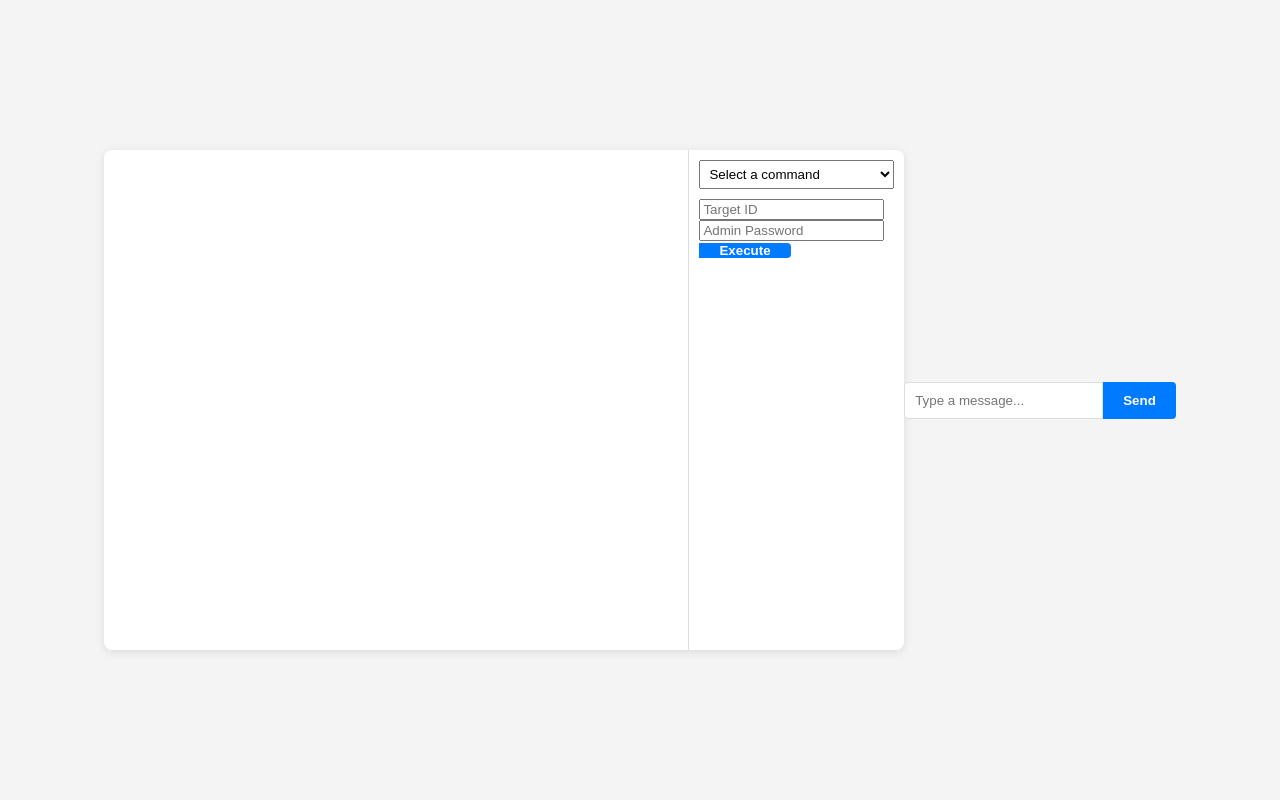
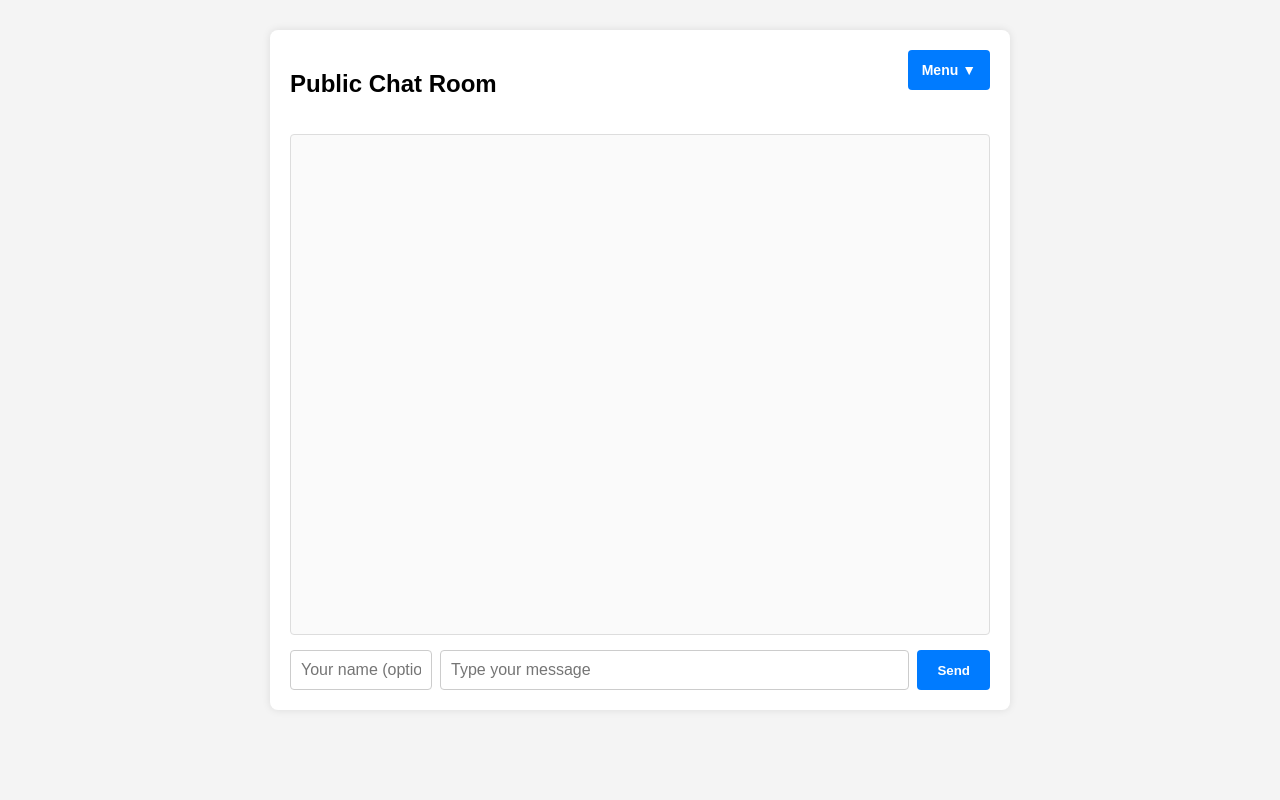
Before and after one commit to viekaslinkki1/testing, a Flask app: page / in a window 1280 px wide. Run offline with Flask 3, Linux system fonts and the light colour scheme; some libraries are stand-ins or nearby versions.

Commit message:
Update index.html

```diff
--- a/templates/index.html
+++ b/templates/index.html
@@ -1,57 +1,69 @@
 <!DOCTYPE html>
-<html lang="en">
+<html>
 <head>
-    <meta charset="UTF-8">
   <title>Public Chat Room</title>
   <script src="https://cdn.socket.io/4.3.2/socket.io.min.js"></script>
   <style>
     body {
       font-family: Arial, sans-serif;
-            background-color: #f4f4f4;
-            margin: 0;
-            padding: 0;
-            display: flex;
-            justify-content: center;
-            align-items: center;
-            height: 100vh;
+      margin: 30px;
+      background: #f4f4f4;
     }
     #chat-container {
-            width: 80%;
-            max-width: 800px;
-            background-color: white;
+      max-width: 700px;
+      margin: 0 auto;
+      background: white;
       border-radius: 8px;
-            box-shadow: 0 2px 10px rgba(0, 0, 0, 0.1);
-            overflow: hidden;
+      padding: 20px;
+      box-shadow: 0 0 8px rgba(0,0,0,0.1);
       display: flex;
+      flex-direction: column;
+      height: 80vh;
+      position: relative;
     }
     #messages {
-            flex: 3;
-            list-style-type: none;
-            margin: 0;
+      flex-grow: 1;
+      overflow-y: auto;
+      list-style: none;
       padding: 0;
-            border-right: 1px solid #ddd;
-            height: 500px;
-            overflow-y: auto;
+      margin-bottom: 15px;
+      border: 1px solid #ddd;
+      border-radius: 4px;
+      background: #fafafa;
     }
     #messages li {
-            padding: 10px;
-            border-bottom: 1px solid #f1f1f1;
+      padding: 8px 12px;
+      border-bottom: 1px solid #eee;
     }
-        #messages li:nth-child(odd) {
-            background-color: #f9f9f9;
-        }
-        #control-panel {
-            flex: 1;
-            padding: 10px;
+    #messages li:last-child {
+      border-bottom: none;
     }
     #chat-form {
       display: flex;
+      gap: 8px;
+      align-items: center;
+    }
+    #username {
+      width: 120px;
+      padding: 10px;
+      font-size: 16px;
+      border: 1px solid #ccc;
+      border-radius: 4px;
+      outline: none;
+    }
+    #username:focus {
+      border-color: #007bff;
     }
     #message {
-            flex: 1;
+      flex-grow: 1;
       padding: 10px;
-            border: 1px solid #ddd;
-            border-radius: 4px 0 0 4px;
+      font-size: 16px;
+      border: 1px solid #ccc;
+      border-radius: 4px;
+      outline: none;
+    }
+    #message:focus {
+      border-color: #007bff;
     }
     button {
       padding: 0 20px;
@@ -60,88 +72,157 @@
       color: white;
       font-weight: bold;
       cursor: pointer;
-            border-radius: 0 4px 4px 0;
+      border-radius: 4px;
+      transition: background-color 0.3s;
+      height: 40px;
     }
-        select {
-            width: 100%;
-            margin-bottom: 10px;
-            padding: 5px;
+    button:hover {
+      background-color: #0056b3;
+    }
+
+    /* Dropdown menu styles */
+    .dropdown {
+      position: absolute;
+      top: 20px;
+      right: 20px;
+      user-select: none;
+    }
+    .dropdown > button {
+      background-color: #007bff;
+      color: white;
+      border: none;
+      padding: 10px 14px;
+      border-radius: 4px;
+      cursor: pointer;
+      font-weight: bold;
+      font-size: 14px;
+      transition: background-color 0.3s;
+    }
+    .dropdown > button:hover {
+      background-color: #0056b3;
+    }
+    .dropdown-content {
+      display: none;
+      position: absolute;
+      right: 0;
+      background-color: white;
+      min-width: 220px;
+      box-shadow: 0 8px 16px rgba(0,0,0,0.2);
+      border-radius: 4px;
+      padding: 12px 16px;
+      z-index: 1000;
+      font-size: 14px;
+      color: #333;
+    }
+    .dropdown.show .dropdown-content {
+      display: block;
+    }
+    .dropdown-content h4 {
+      margin-top: 0;
+      margin-bottom: 8px;
+      font-weight: bold;
+      border-bottom: 1px solid #eee;
+      padding-bottom: 4px;
+    }
+    .dropdown-content p {
+      margin: 6px 0;
+      font-family: monospace;
+      background: #f0f0f0;
+      padding: 6px 8px;
+      border-radius: 3px;
+      user-select: text;
     }
   </style>
 </head>
 <body>
   <div id="chat-container">
-        <ul id="messages"></ul>
-        <div id="control-panel">
-            <select id="commands">
-                <option value="" disabled selected>Select a command</option>
-                <option value="ban">/ban</option>
-                <option value="unban">/unban</option>
-            </select>
-            <input type="text" id="target-id" placeholder="Target ID">
-            <input type="password" id="admin-pass" placeholder="Admin Password">
-            <button onclick="executeCommand()">Execute</button>
+    <h2>Public Chat Room</h2>
+
+    <!-- Dropdown menu -->
+    <div class="dropdown" id="dropdown">
+      <button id="dropdown-btn">Menu ▼</button>
+      <div class="dropdown-content">
+        <h4>Security</h4>
+        <p><code>/deletemessage &lt;number&gt;</code> - Delete last &lt;number&gt; messages</p>
       </div>
     </div>
 
+    <ul id="messages">
+      {% for id, username, message in messages %}
+        <li data-id="{{ id }}"><strong>{{ username }}:</strong> {{ message }}</li>
+      {% endfor %}
+    </ul>
+
     <form id="chat-form">
-        <input id="message" autocomplete="off" placeholder="Type a message..." /><button>Send</button>
+      <input type="text" id="username" placeholder="Your name (optional)">
+      <input type="text" id="message" placeholder="Type your message" autocomplete="off" required>
+      <button type="submit">Send</button>
     </form>
+  </div>
 
 <script>
   const socket = io();
+
+  // Handle receiving messages
+  socket.on('receive_message', data => {
     const messages = document.getElementById('messages');
-        const messageInput = document.getElementById('message');
-
-        document.getElementById('chat-form').addEventListener('submit', function(e) {
-            e.preventDefault();
-            if (messageInput.value.trim()) {
-                socket.emit('send_message', { message: messageInput.value });
-                messageInput.value = '';
-            }
-        });
-
-        socket.on('receive_message', data => {
-            const item = document.createElement('li');
-            item.textContent = `[${data.username}]: ${data.message}`;
-            item.setAttribute('data-id', data.id);
-            messages.appendChild(item);
+    const li = document.createElement('li');
+    li.setAttribute('data-id', data.id);
+    li.innerHTML = `<strong>${data.username}:</strong> ${data.message}`;
+    messages.appendChild(li);
     messages.scrollTop = messages.scrollHeight;
   });
 
+  // Handle message deletions
   socket.on('messages_deleted', data => {
     const deletedIds = data.deleted_ids;
     deletedIds.forEach(id => {
-                const elem = document.querySelector(`#messages li[data-id='${id}']`);
-                if (elem) elem.remove();
+      const msgElem = document.querySelector(`#messages li[data-id='${id}']`);
+      if (msgElem) {
+        msgElem.remove();
+      }
     });
   });
 
-        socket.on('banned_notification', () => {
-            alert('You have been banned.');
-            messages.innerHTML = ''; // Clear chat history
+  // Submit new message
+  document.getElementById('chat-form').addEventListener('submit', e => {
+    e.preventDefault();
+
+    const messageInput = document.getElementById('message');
+    const usernameInput = document.getElementById('username');
+
+    const message = messageInput.value.trim();
+    if (!message) return;
+
+    const username = usernameInput.value.trim() || "anom";
+
+    // Check if message is a command
+    if (message.startsWith('/deletemessage ')) {
+      const parts = message.split(' ');
+      const amount = parseInt(parts[1]);
+      if (!isNaN(amount) && amount > 0) {
+        socket.emit('delete_messages', { amount: amount });
+      }
+    } else {
+      socket.emit('send_message', { username: username, message: message });
+    }
+
+    messageInput.value = '';
   });
 
-        socket.on('unbanned_notification', () => {
-            alert('You have been unbanned.');
+  // Dropdown menu toggle
+  const dropdownBtn = document.getElementById('dropdown-btn');
+  const dropdown = document.getElementById('dropdown');
+  dropdownBtn.addEventListener('click', () => {
+    dropdown.classList.toggle('show');
   });
 
-        function executeCommand() {
-            const command = document.getElementById('commands').value;
-            const targetId = document.getElementById('target-id').value;
-            const password = document.getElementById('admin-pass').value;
-
-            if (!command || !targetId || !password) {
-                alert("All fields are required");
-                return;
+  // Close dropdown if clicked outside
+  window.addEventListener('click', e => {
+    if (!dropdown.contains(e.target)) {
+      dropdown.classList.remove('show');
     }
-
-            socket.emit('ban_unban_flow', {
-                command: command,
-                arg: targetId,
-                password: password
   });
-        }
 </script>
 </body>
 </html>
```
Lines whose indentation alone changed are shown as unchanged.
